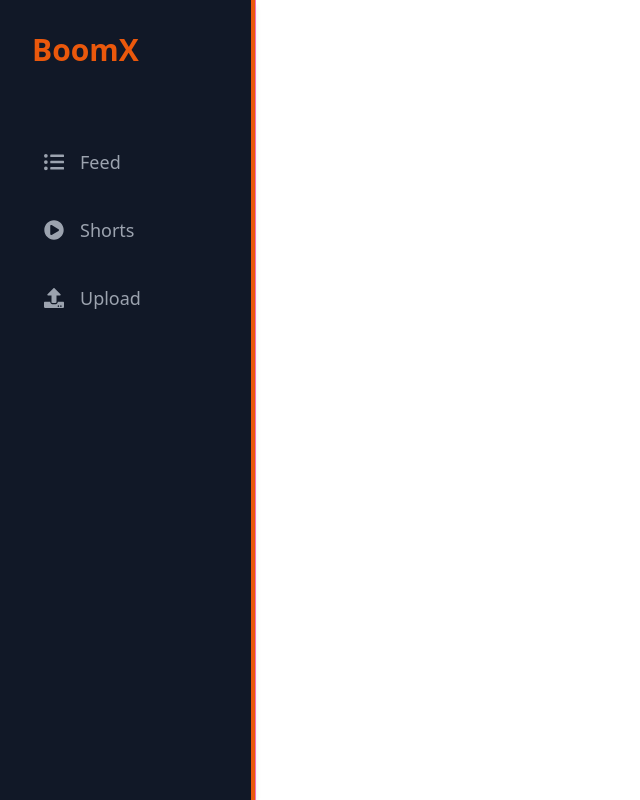
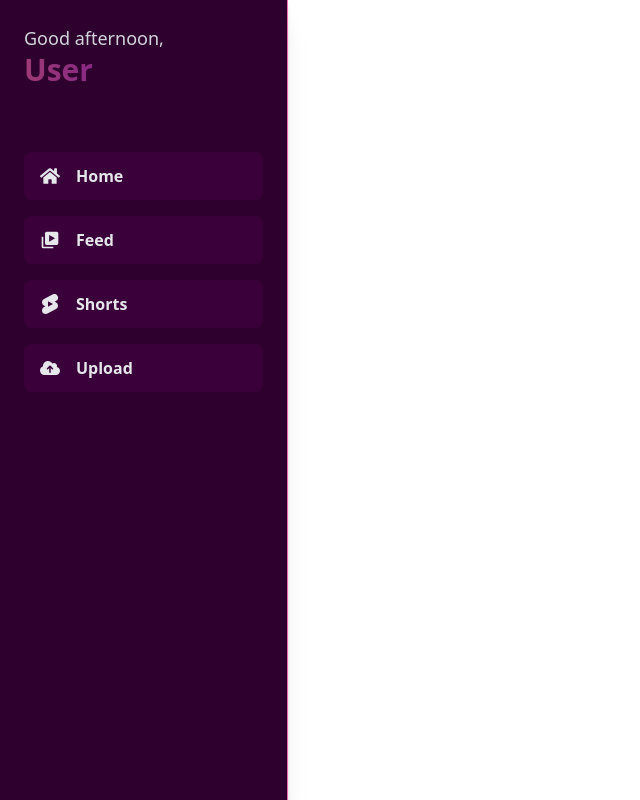
Before and after one commit to janhvi-pandey/BoomX, a React (Vite) app in the folder client/: page /dashboard in a window 1280 px wide. Shown: the whole page, without its empty margins (0-640 px from the left). Built offline with nearby package versions, Linux system fonts and the light colour scheme.

Commit message:
Sidebar UI fix

```diff
--- a/client/src/components/Dashboard.jsx
+++ b/client/src/components/Dashboard.jsx
@@ -12,7 +12,7 @@ const Dashboard = () => {
     <div className="h-screen flex flex-col text-purple-900">
       <div className="flex flex-1 overflow-hidden">
         {/* Sidebar for large screens */}
-        <div className="hidden md:block w-64 bg-white bg-opacity-70 backdrop-blur-md border-r border-pink-400 shadow-md">
+        <div className="hidden md:block w-72 bg-white bg-opacity-70 backdrop-blur-md border-r border-pink-400 shadow-md">
           <Sidebar />
         </div>
 
--- a/client/src/components/Sidebar.jsx
+++ b/client/src/components/Sidebar.jsx
@@ -1,49 +1,58 @@
 import React from 'react';
 import { NavLink } from 'react-router-dom';
-import { FaListUl, FaPlayCircle, FaUpload } from 'react-icons/fa';
+import { FaHome, FaListUl, FaPlayCircle, FaUpload } from 'react-icons/fa';
+import { FiUpload } from "react-icons/fi";
+import { SiYoutubeshorts } from "react-icons/si";
+import { BiSolidVideos } from "react-icons/bi";
+import { FaCloudArrowUp } from "react-icons/fa6";
 
-const Sidebar = () => {
+const getGreeting = () => {
+  const hour = new Date().getHours();
+  if (hour < 12) return 'Good morning';
+  if (hour < 18) return 'Good afternoon';
+  if (hour < 21) return 'Good evening';
+  return 'Good night';
+};
+
+const Sidebar = ({ username = 'User' }) => {
+  const greeting = getGreeting();
+
+  const navItems = [
+    { to: '/', icon: <FaHome />, label: 'Home' },
+    { to: '/feed', icon: <BiSolidVideos />, label: 'Feed' },
+    { to: '/shorts', icon: <SiYoutubeshorts />, label: 'Shorts' },
+    { to: '/upload', icon: <FaCloudArrowUp />, label: 'Upload' },
+  ];
+
   return (
-    <nav className="flex flex-col p-8 gap-6 bg-gray-900 border-r-4 border-orange-600 min-h-screen sticky top-0">
-      <NavLink to="/" end className="mb-12 text-3xl font-extrabold text-orange-600 hover:text-orange-500">
-        BoomX
-      </NavLink>
+    <nav className="flex flex-col p-6 gap-6 bg-[#2e002e] text-white min-h-screen sticky top-0 shadow-xl">
+      {/* Greeting */}
+      <div className="mb-10">
+        <h2 className="text-lg font-medium text-gray-300">{greeting},</h2>
+        <h1 className="text-3xl font-extrabold bg-clip-text text-transparent bg-gradient-to-r from-[#9d3a75] via-[#7b1c8f] to-[#460346]">
+          {username}
+        </h1>
+      </div>
 
+      {/* Navigation */}
+      <div className="flex flex-col gap-4">
+        {navItems.map(({ to, icon, label }) => (
           <NavLink
-        to="/feed"
+            key={to}
+            to={to}
             className={({ isActive }) =>
-          `flex items-center gap-4 text-lg px-3 py-2 rounded-md transition-colors duration-300 ${
-            isActive ? 'bg-orange-600 text-gray-900 font-semibold' : 'text-gray-400 hover:bg-orange-600 hover:text-gray-900'
+              `flex items-center gap-4 px-4 py-3 rounded-lg font-semibold transition-colors duration-300 ${
+                isActive
+                  ? 'bg-[#622a6d] text-white'
+                  : 'bg-[#3a003a] hover:bg-white/20 text-gray-200'
               }`
             }
           >
-        <FaListUl className="text-xl" />
-        Feed
+            <span className="text-xl">{icon}</span>
+            <span>{label}</span>
           </NavLink>
-
-      <NavLink
-        to="/shorts"
-        className={({ isActive }) =>
-          `flex items-center gap-4 text-lg px-3 py-2 rounded-md transition-colors duration-300 ${
-            isActive ? 'bg-orange-600 text-gray-900 font-semibold' : 'text-gray-400 hover:bg-orange-600 hover:text-gray-900'
-          }`
-        }
-      >
-        <FaPlayCircle className="text-xl" />
-        Shorts
-      </NavLink>
-
-      <NavLink
-        to="/upload"
-        className={({ isActive }) =>
-          `flex items-center gap-4 text-lg px-3 py-2 rounded-md transition-colors duration-300 ${
-            isActive ? 'bg-orange-600 text-gray-900 font-semibold' : 'text-gray-400 hover:bg-orange-600 hover:text-gray-900'
-          }`
-        }
-      >
-        <FaUpload className="text-xl" />
-        Upload
-      </NavLink>
+        ))}
+      </div>
     </nav>
   );
 };
```
Lines whose indentation alone changed are shown as unchanged.
